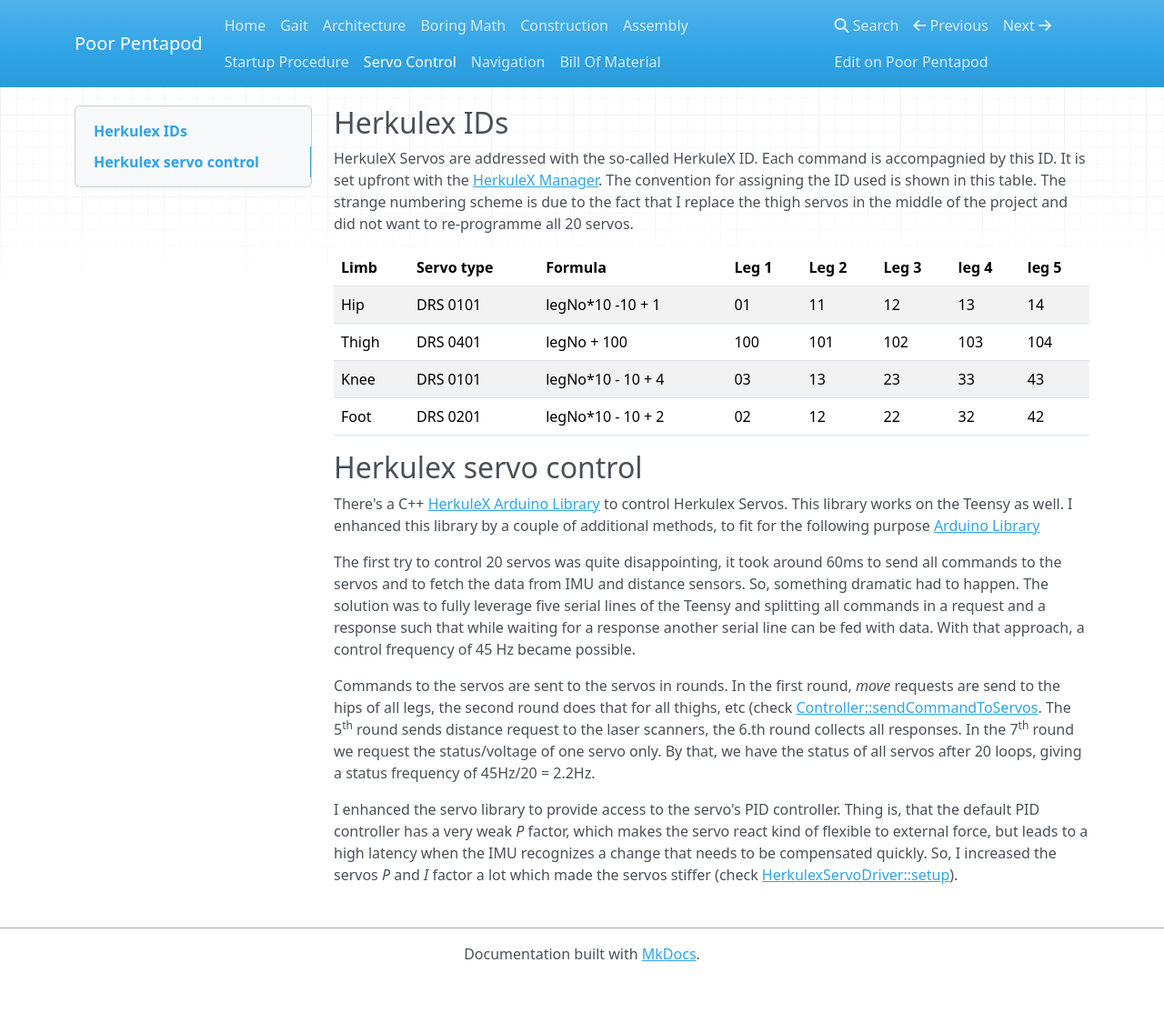
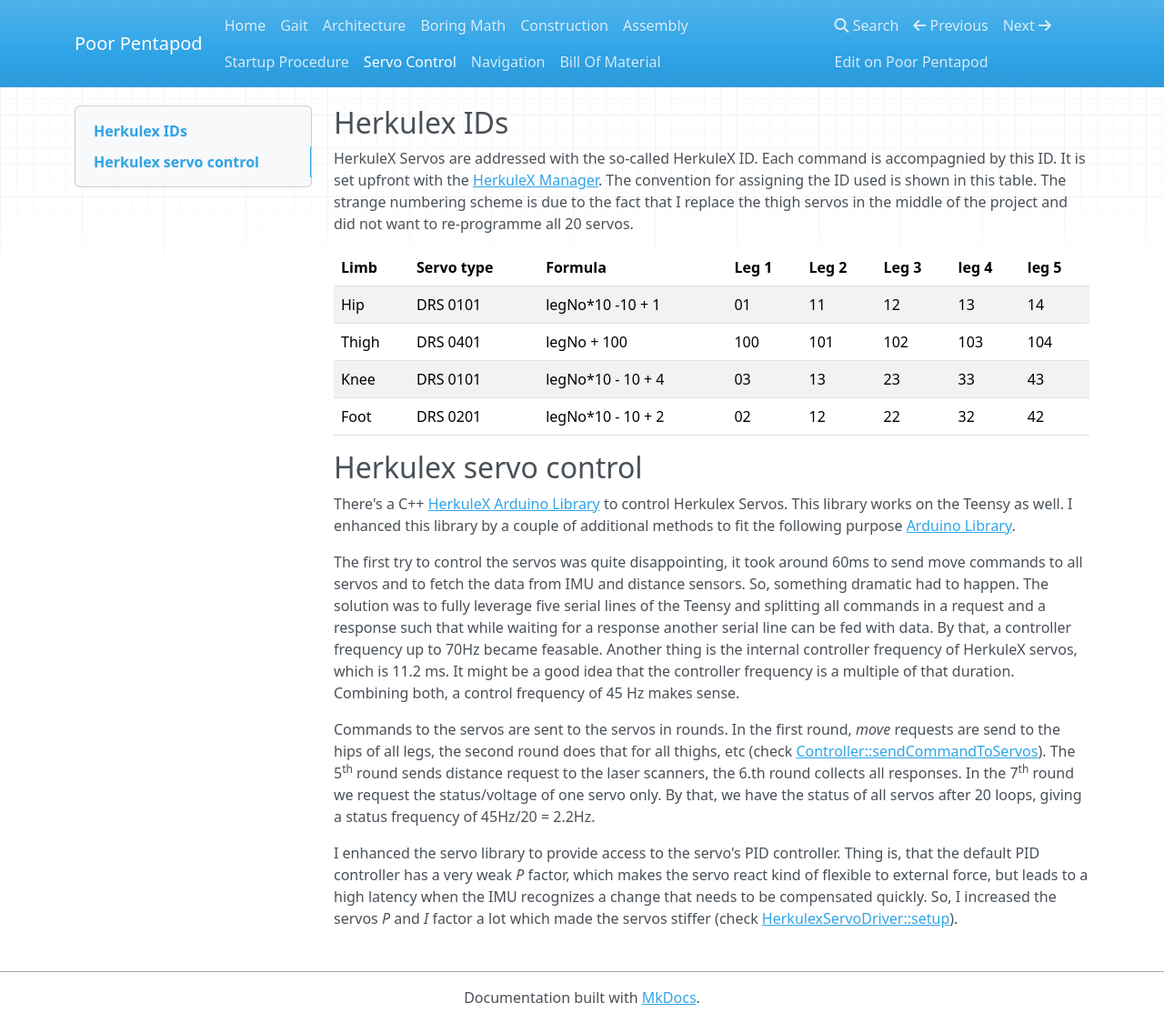
Before and after one commit to jochenalt/Pentapod-Design, an MkDocs documentation site: the page built from docs/servocontrol.md, in a window 1280 px wide and 1125 px high. Shown: the whole window at 91% size. Built offline with MkDocs 1.6.1, drawn with Linux system fonts in a browser that asks for light colours; nearby versions of some CDN libraries; old or Windows-style settings are respelled for this version of MkDocs.

Commit message:
no message

```diff
--- a/docs/servocontrol.md
+++ b/docs/servocontrol.md
@@ -12,10 +12,10 @@ HerkuleX Servos are addressed with the so-called HerkuleX ID. Each command is ac
 ## Herkulex servo control
 
 
-There's a C++ [HerkuleX Arduino Library](http://robottini.altervista.org/dongbu-herkulex-arduino-library-2) to control Herkulex Servos. This library works on the Teensy as well. I enhanced this library by a couple of additional methods, to fit for the following purpose [Arduino Library](https://github.com/jochenalt/Pentapod-Code/tree/master/Cortex/utilities/Herkulex)
+There's a C++ [HerkuleX Arduino Library](http://robottini.altervista.org/dongbu-herkulex-arduino-library-2) to control Herkulex Servos. This library works on the Teensy as well. I enhanced this library by a couple of additional methods to fit  the following purpose [Arduino Library](https://github.com/jochenalt/Pentapod-Code/tree/master/Cortex/utilities/Herkulex).
 
-The first try to control 20 servos was quite disappointing, it took around 60ms to send all commands to the servos and to fetch the data from IMU and distance sensors. So, something dramatic had to happen. The solution was to fully leverage five serial lines of the Teensy and splitting all commands in a request and a response such that while waiting for a response another serial line can be fed with data. With that approach, a control frequency of 45 Hz became possible.
+The first try to control the servos was quite disappointing, it took around 60ms to send move commands to all servos and to fetch the data from IMU and distance sensors. So, something dramatic had to happen. The solution was to fully leverage five serial lines of the Teensy and splitting all commands in a request and a response such that while waiting for a response another serial line can be fed with data. By that, a controller frequency up to 70Hz became feasable. Another thing is the internal controller frequency of HerkuleX servos, which is 11.2 ms. It might be a good idea that the controller frequency is a multiple of that duration. Combining both, a control frequency of 45 Hz makes sense.
 
-Commands to the servos are sent to the servos in rounds. In the first round, *move* requests are send to the hips of all legs, the second round does that for all thighs, etc (check [Controller::sendCommandToServos](https://github.com/jochenalt/Pentapod-Code/tree/master/Cortex/Controller.cpp). The 5<sup>th</sup> round sends distance request to the laser scanners, the 6.th round collects all responses. In the 7<sup>th</sup> round we request the status/voltage of one servo only. By that, we have the status of all servos after 20 loops, giving a status frequency of 45Hz/20 = 2.2Hz.
+Commands to the servos are sent to the servos in rounds. In the first round, *move* requests are send to the hips of all legs, the second round does that for all thighs, etc (check [Controller::sendCommandToServos](https://github.com/jochenalt/Pentapod-Code/tree/master/Cortex/Controller.cpp)). The 5<sup>th</sup> round sends distance request to the laser scanners, the 6.th round collects all responses. In the 7<sup>th</sup> round we request the status/voltage of one servo only. By that, we have the status of all servos after 20 loops, giving a status frequency of 45Hz/20 = 2.2Hz.
 
 I enhanced the servo library to provide access to the servo's PID controller. Thing is, that the default PID controller has a very weak *P* factor, which makes the servo react kind of flexible to external force, but leads to a high latency when the IMU recognizes a change that needs to be compensated quickly. So, I increased the servos *P* and *I* factor a lot which made the servos stiffer (check [HerkulexServoDriver::setup](https://github.com/jochenalt/Pentapod-Code/tree/master/Cortex/HerkulexServoDrive.cpp)).
```
